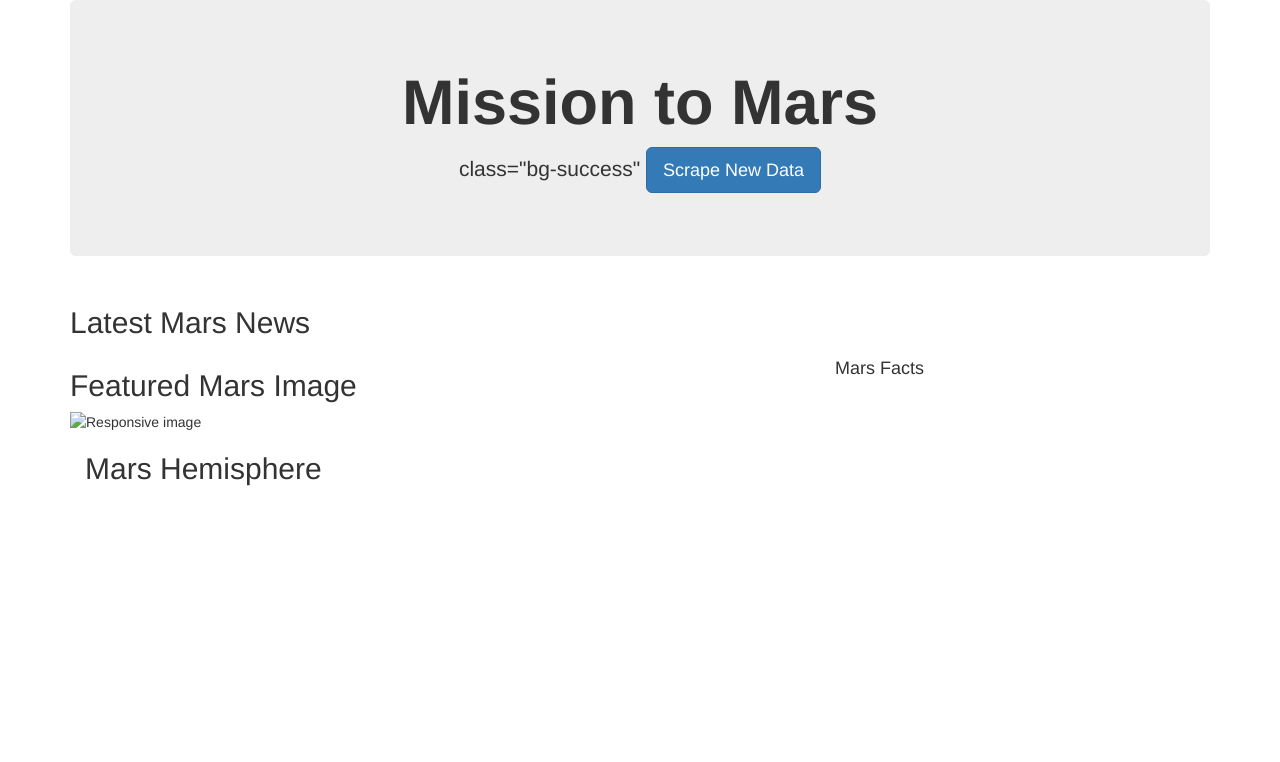
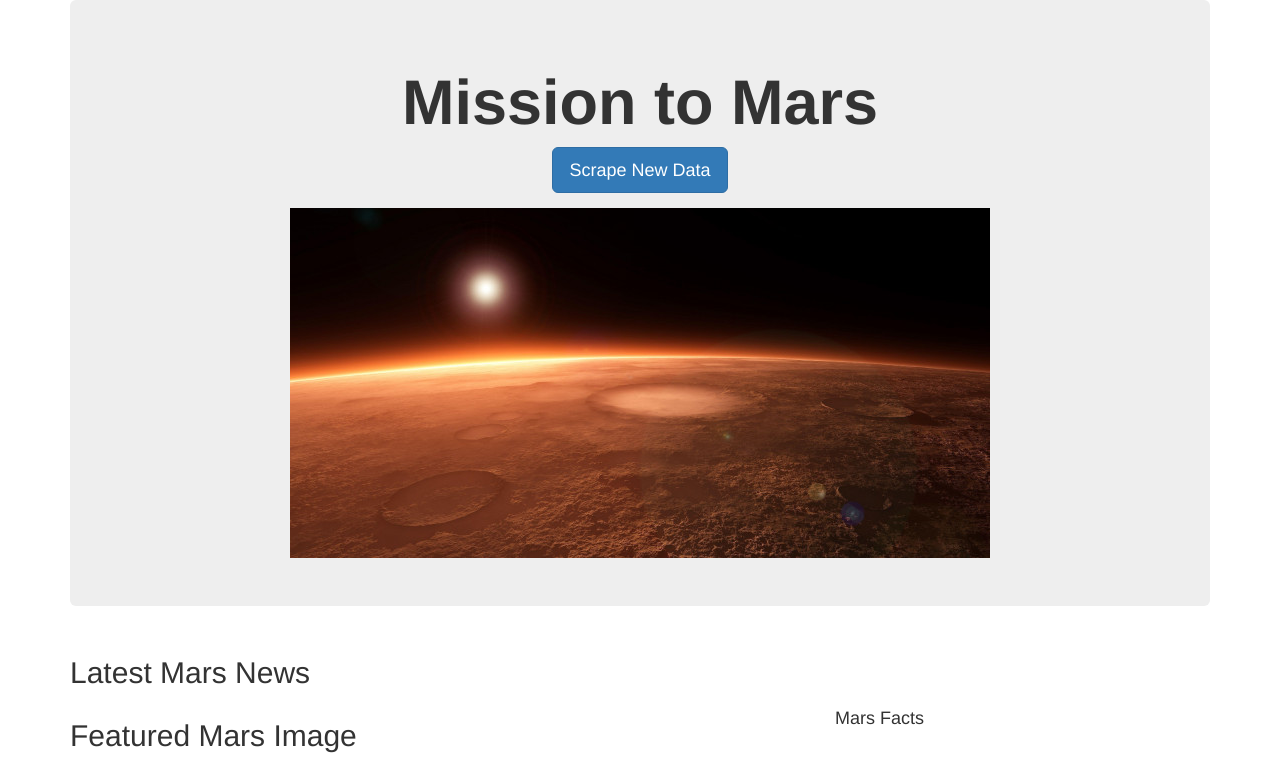
Before and after one commit to XSR700/Mission_to_Mars, a Flask app: page / in a window 1280 px wide. Shown: the top 762 px of the page. Before the commit the page ends 486 px from the top, so only its background shows below. Run offline with Flask 2, Linux system fonts and the light colour scheme; data that the repository does not hold is empty; some libraries are stand-ins or nearby versions.

Commit message:
Add files via upload

```diff
--- a/templates/index.html
+++ b/templates/index.html
@@ -13,10 +13,13 @@
   <body>
     <div class="container">
       <!-- Add Jumbotron to Header -->
+      <div class="has-bg-img">
       <div class="jumbotron text-center">
         <h1> <strong>Mission to Mars</strong></h1>
         <!-- Add a button to activate scraping script -->
-        <p> class="bg-success" <a class="btn btn-primary btn-lg" href="/scrape" role="button">Scrape New Data</a></p>
+        <p><a class="btn btn-primary btn-lg" href="/scrape" role="button">Scrape New Data</a></p>
+        <img class="bg-img" src="wp2461878.jpg" alt="bg">
+      </div>
       </div>
       <!-- Add section for Mars News -->
       <div class="row" id="mars-news">
```
Also changed, not shown: templates/wp2461878.jpg (added).
